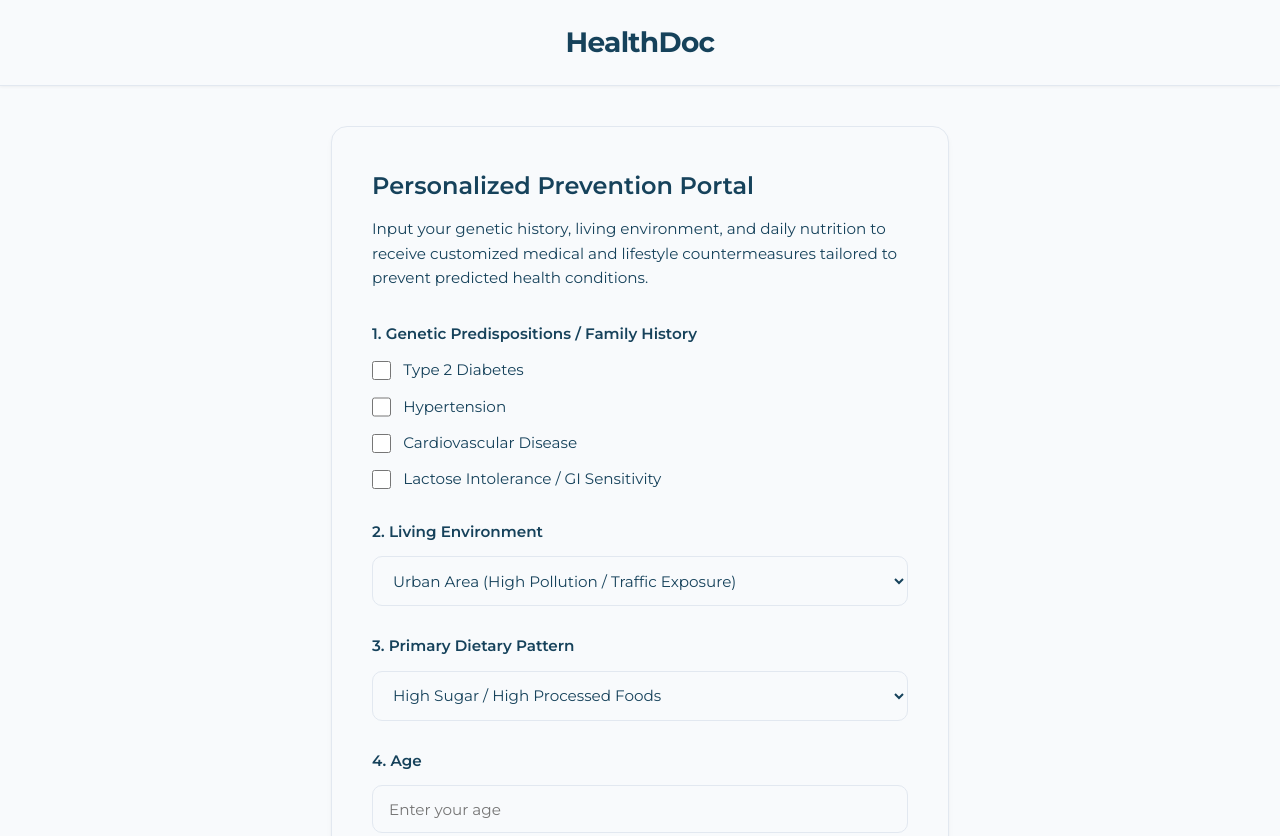
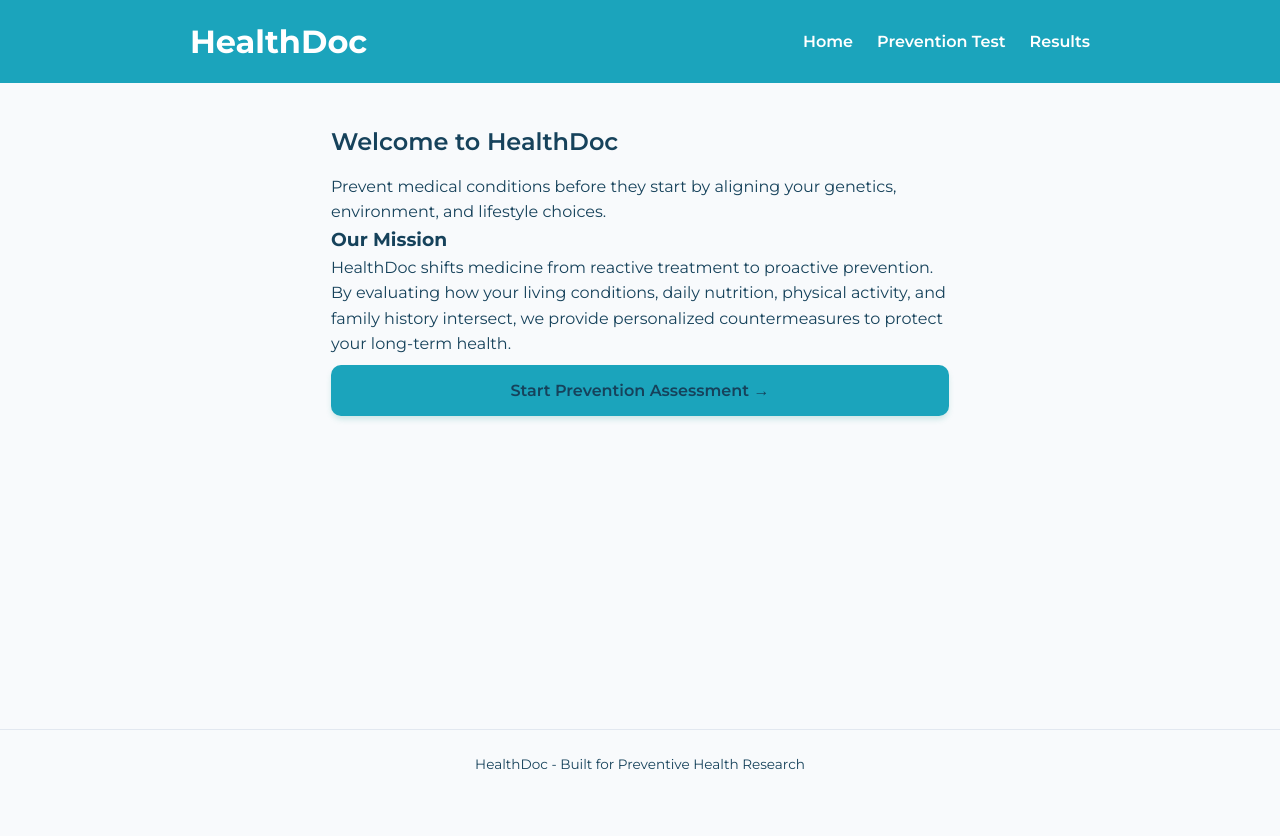
Before and after one commit to AudreyJu/HealthDoc, a plain HTML site: page index.html in a window 1280 px wide. Shown: the top 836 px of the page. After the commit the page ends 800 px from the top, so only its background shows below. Drawn offline with Linux system fonts and the light colour scheme.

Commit message:
création menu / liens vers différentes pages

```diff
--- a/index.html
+++ b/index.html
@@ -12,15 +12,39 @@
         <link rel="stylesheet" href="style.css">
     </head>
     <body>
-        <!-- Header -->
-         <div>
-            <div>
-                <h1>HealthDoc</h1>
+        <!-- Header & Navigation Menu -->
+        <header class="navbar">
+            <div class="nav-container">
+                <h1 class="logo">HealthDoc</h1>
+                <nav>
+                    <ul class="nav-links">
+                        <li><a href="#" onclick="showPage('homePage')">Home</a></li>
+                        <li><a href="#" onclick="showPage('testPage')">Prevention Test</a></li>
+                        <li><a href="#" onclick="showPage('statsPage')">Results</a></li>
+                    </ul>
+                </nav>
             </div>
+        </header>
+
+         <!-- Main content -->
+        <main class="main-content">
+            <!-- PAGE 1: HOME PAGE -->
+            <section id="homePage" class="page-section">
+                <div class="hero-card">
+                    <h2>Welcome to HealthDoc</h2>
+                    <p class="tagline">Prevent medical conditions before they start by aligning your genetics, environment, and lifestyle choices.</p>
+
+                    <div class="mission-box">
+                        <h3>Our Mission</h3>
+                        <p>HealthDoc shifts medicine from reactive treatment to proactive prevention. By evaluating how your living conditions, daily nutrition, physical activity, and family history intersect, we provide personalized countermeasures to protect your long-term health.</p>
                     </div>
 
-         <!-- Main content -->
-          <main>
+                    <button type="button" class="btn-primary" onclick="showPage('testPage')">Start Prevention Assessment &rarr;</button>
+                </div>
+            </section>
+
+            <!-- PAGE 2: PREVENTION TEST -->
+            <section id="testPage" class="page-section hidden">
                 <div>
                     <h2>Personalized Prevention Portal</h2>
                     <p>Input your genetic history, living environment, and daily nutrition to receive customized medical and lifestyle countermeasures tailored to prevent predicted health conditions.</p>
@@ -111,12 +135,15 @@
                         <!-- Recommendations inserted via JS -->
                     </div>
                 </div>
+            </section>
         </main>
 
         <!-- Footer -->
         <footer>
             <p>HealthDoc - Built for Preventive Health Research</p>
         </footer>
+
+        <!-- Link to the JavaScript file -->
         <script src="script.js"></script>
     </body>
 </html>
--- a/script.js
+++ b/script.js
@@ -1,4 +1,21 @@
+// Function to switch between Home and Test pages
+function showPage(pageId) {
+    // Hide all page sections
+    document.querySelectorAll('.page-section').forEach(section => {
+        section.classList.add('hidden');
+    });
 
+    // Show the requested page
+    const targetPage = document.getElementById(pageId);
+    if (targetPage) {
+        targetPage.classList.remove('hidden');
+    }
+
+    // Reset scroll to top
+    window.scrollTo({ top: 0, behavior: 'smooth' });
+}
+
+// Function to calculate risk and provide recommendations
 function calculateRisk() {
 
     // Récupération des informations
--- a/style.css
+++ b/style.css
@@ -2,7 +2,7 @@
   --main-color: #16425B;/*Writings in black*/
   --bg-color: #f8fafc;
   --accent-color-1: #EB5E55;
-  --accent-color-2: #D81E5B;
+  --accent-color-2: #1ba4bc;
   --accent-color-3: #13b1a4;
   --border-color: #e2e8f0;
 }
@@ -21,6 +21,54 @@ body {
   display: flex;
   flex-direction: column;
   min-height: 100vh;
+}
+
+.navbar {
+    background-color: var(--accent-color-2);
+    color: white;
+    padding: 1rem 2rem;
+}
+
+.nav-container {
+    max-width: 900px;
+    margin: 0 auto;
+    display: flex;
+    justify-content: space-between;
+    align-items: center;
+}
+
+.nav-links {
+    list-style: none;
+    display: flex;
+    gap: 1.5rem;
+    margin: 0;
+    padding: 0;
+}
+
+.nav-links a {
+    color: white;
+    text-decoration: none;
+    font-weight: 600;
+}
+
+.nav-links a:hover {
+    text-decoration: underline;
+}
+
+.btn-primary {
+    background-color: var(--accent-color-2);
+    color: white;
+    border: none;
+    padding: 0.75rem 1.5rem;
+    font-size: 1rem;
+    font-weight: 600;
+    border-radius: 8px;
+    cursor: pointer;
+    margin-top: 1rem;
+}
+
+.btn-primary:hover {
+    background-color: #1d4ed8;
 }
 
 body > div:first-of-type {
@@ -156,6 +204,7 @@ button[type="button"]:active {
 /* --- Results Section Styling --- */
 #resultsCard {
     border-left: 5px solid var(--accent-color-3);
+    margin-top: 2rem;
 }
 
 #resultsCard h3 {
@@ -189,5 +238,5 @@ footer {
 }
 
 .hidden {
-    display: none;
+    display: none !important;
 }
```
Lines whose indentation alone changed are shown as unchanged.
